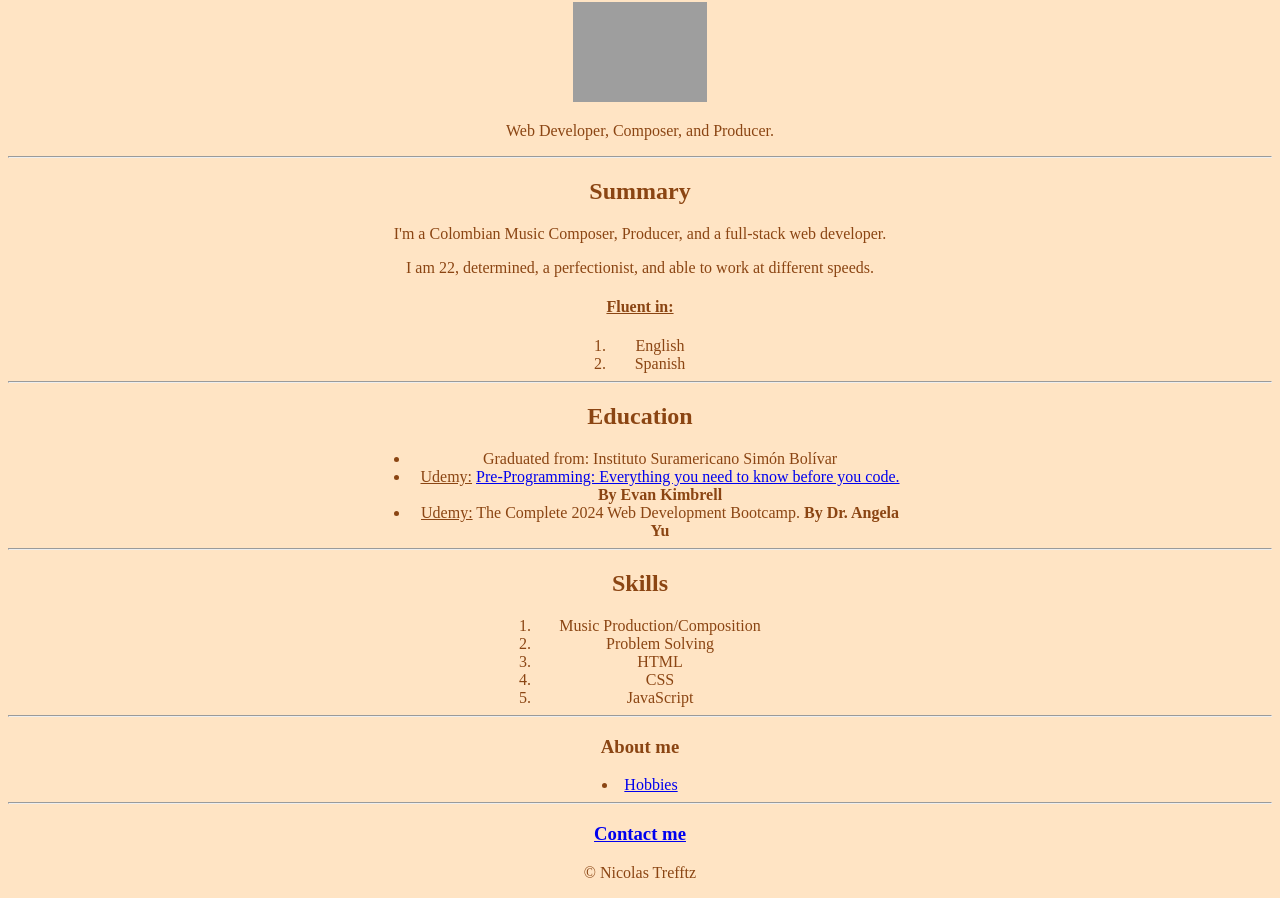
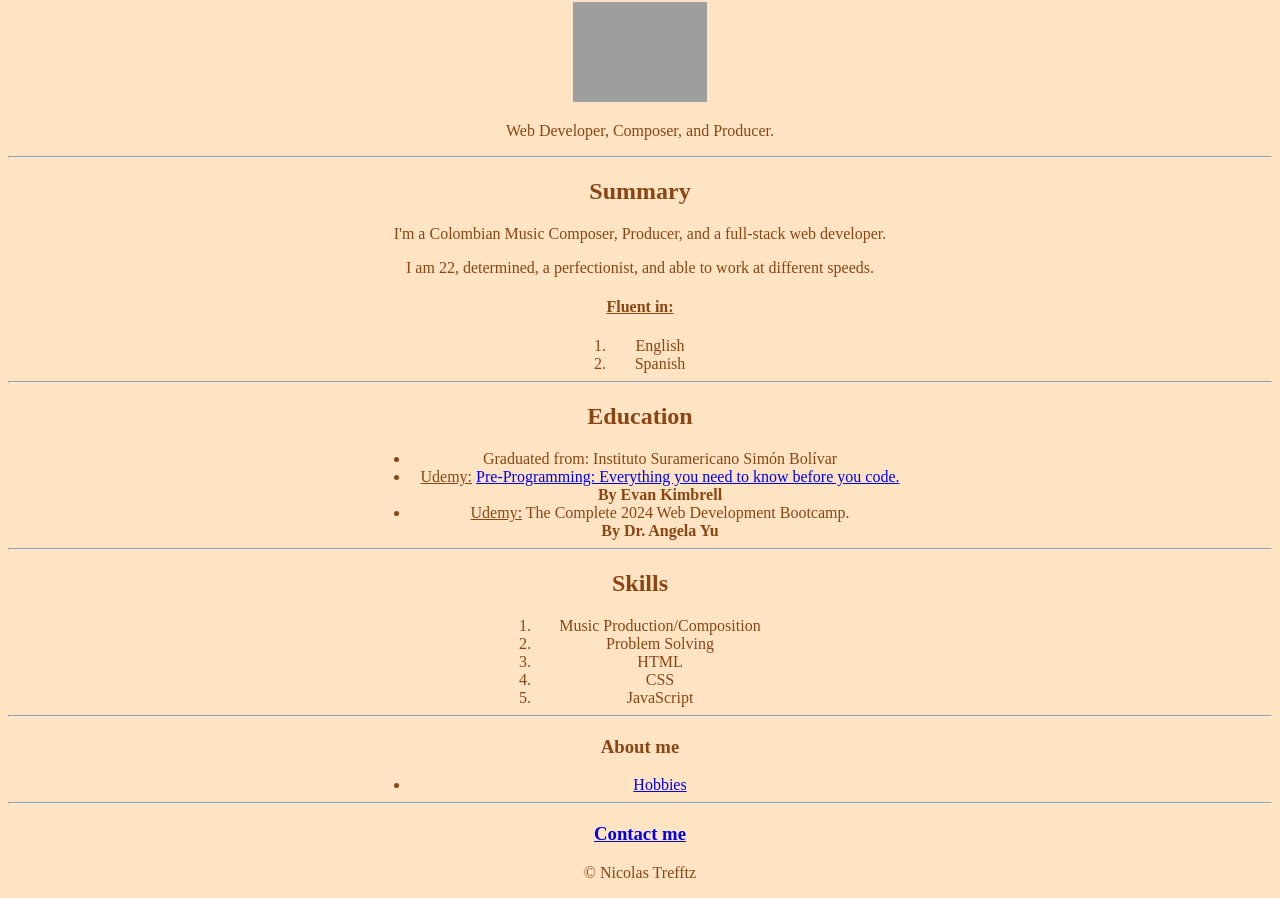
Before and after one commit to PiersyTiersy/My-Resume, a plain HTML site: page index.html in a window 1280 px wide. Shown: the part 78-976 px from the top of the page. Drawn offline with Linux system fonts and the light colour scheme; grey boxes are pictures that could not be loaded.

Commit message:
Your descriptive commit message here

```diff
--- a/index.html
+++ b/index.html
@@ -25,7 +25,7 @@
         <ul>
             <li>Graduated from: Instituto Suramericano Simón Bolívar</li>
             <li><u>Udemy:</u> <a href="./public/Certificate1.html">Pre-Programming: Everything you need to know before you code.</a> <b>By Evan Kimbrell</b></li>
-            <li><u>Udemy:</u> The Complete 2024 Web Development Bootcamp. <b>By Dr. Angela Yu</b></li>
+            <li><u>Udemy:</u> The Complete 2024 Web Development Bootcamp. <b class="line">By Dr. Angela Yu</b></li>
         </ul>
         <hr>
         <h2>Skills</h2>
@@ -39,8 +39,9 @@
         <hr>
         <h3>About me</h3>
         <div>
-            <li><a href="./public/Hobbies.html">Hobbies</a></li>
-
+            <ul>
+                 <li><a href="./public/Hobbies.html">Hobbies</a></li>
+            </ul>
         </div>
         <hr>
         <h3><a href="./public/Contact.html">Contact me</a></h3>
--- a/style.css
+++ b/style.css
@@ -18,3 +18,8 @@ ol {
     width: 100px;
     margin: 0px auto;
 }
+
+.line{
+    margin-left: 100px;
+    margin-right: 100px;
+}
```
Also changed, not shown: public/Contact.html (+1 -0 lines), public/Hobbies.html (+1 -0 lines).
